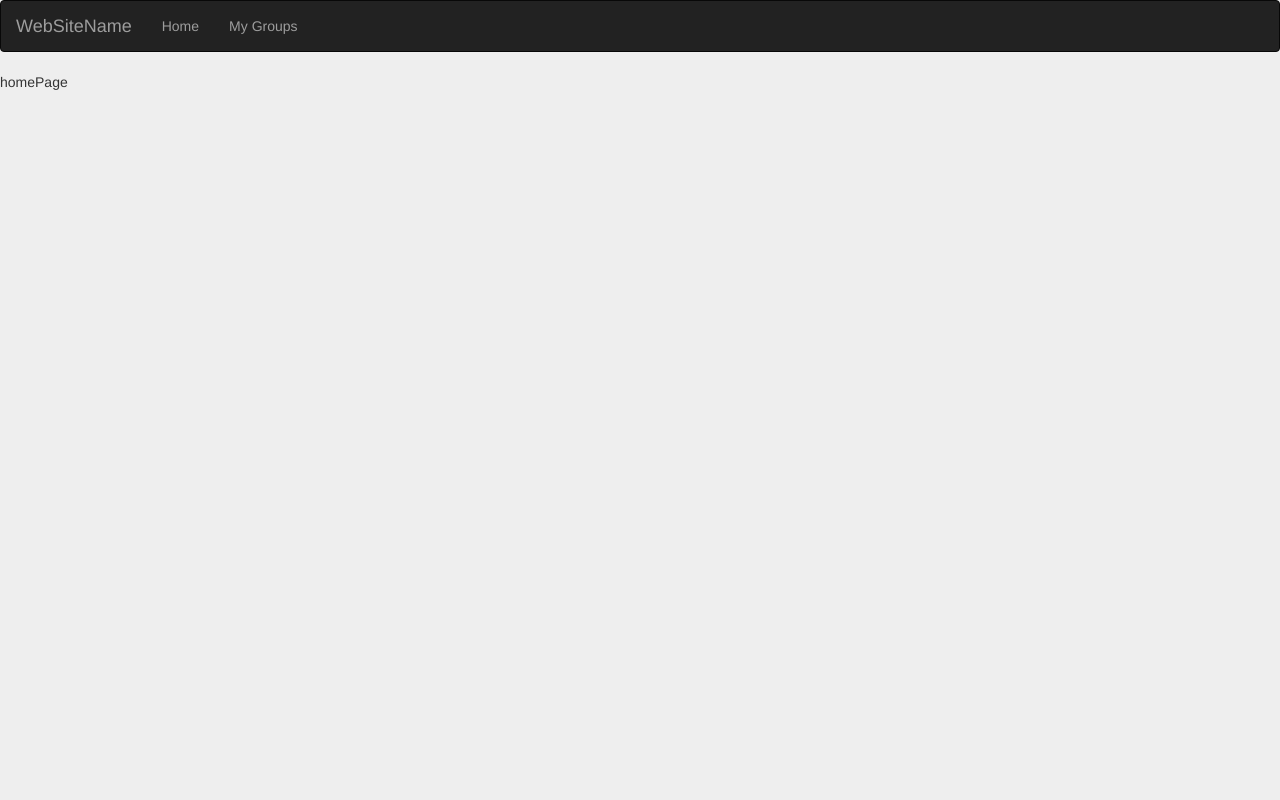
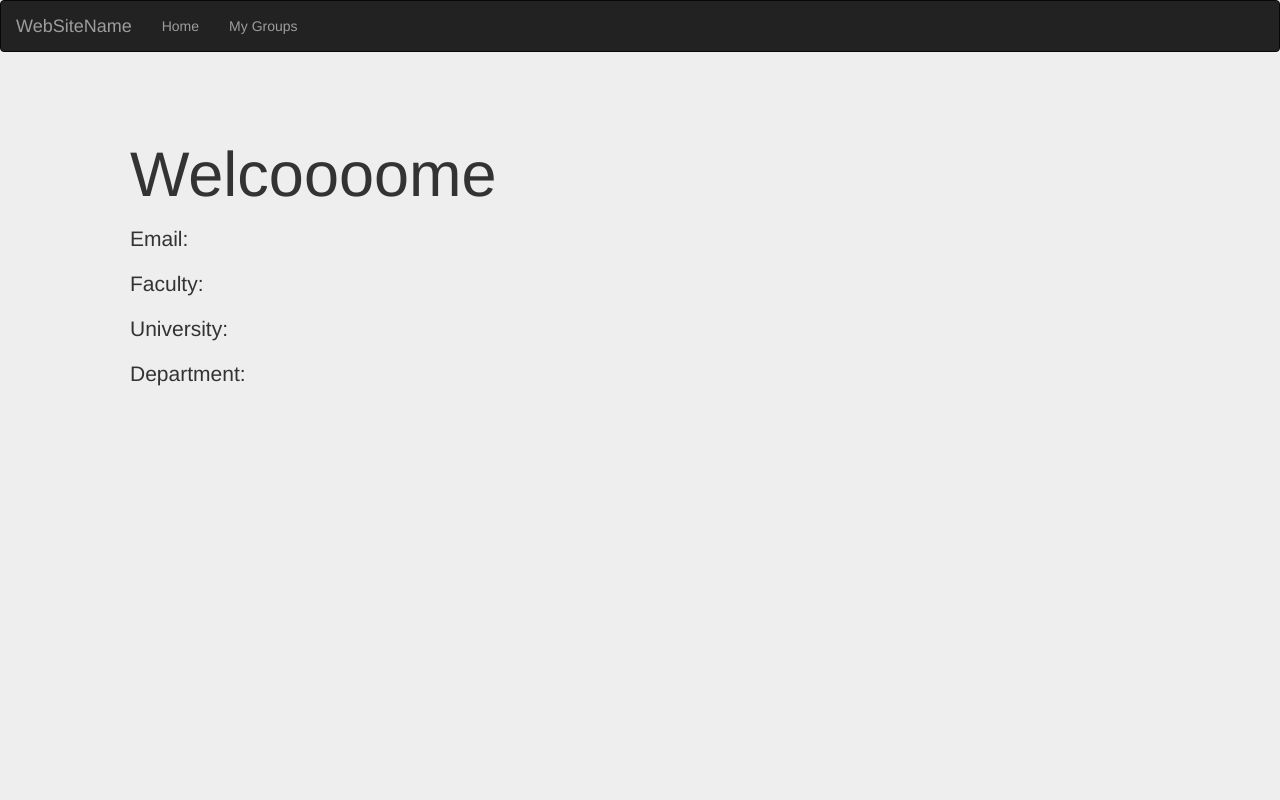
Before and after one commit to Ahmedanwer/Quiz, a PHP site: page / in a window 1280 px wide. Run offline with PHP 8.4, Linux system fonts and the light colour scheme; the visitor is signed in with stand-in values (Sample User, id 1); some libraries are stand-ins or nearby versions.

Commit message:
Edit home page

```diff
--- a/direct.php
+++ b/direct.php
@@ -15,9 +15,19 @@
 
   include("includes/header.php");
   getMenu($currentUser["type"]);
+?>
+<div class="container">
+  <div class="jumbotron">
+    <h1>Welcoooome</h1>
+    <p><?php echo($currentUser['name']); ?></p>
+  <p>Email: <?php echo($currentUser['email']); ?></p>
+  <p>Faculty: <?php echo($currentUser['faculty']); ?></p>
+  <p>University: <?php echo($currentUser['university']); ?></p>
+  <p>Department: <?php echo($currentUser['department']); ?></p>
+  </div>
+</div>
 
-echo("homePage");
-
+<?php
   include("includes/footer.php");
 
 }
```
